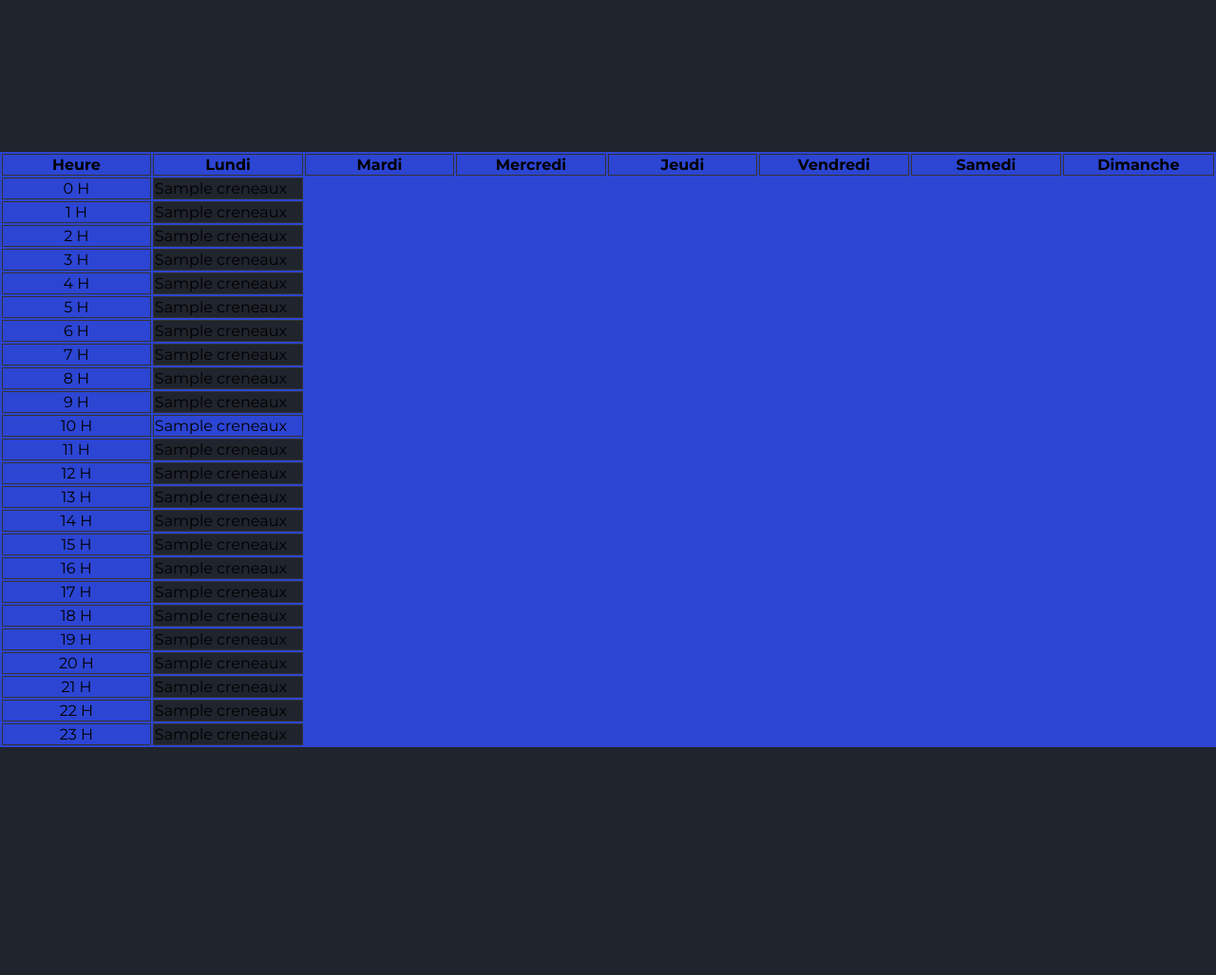
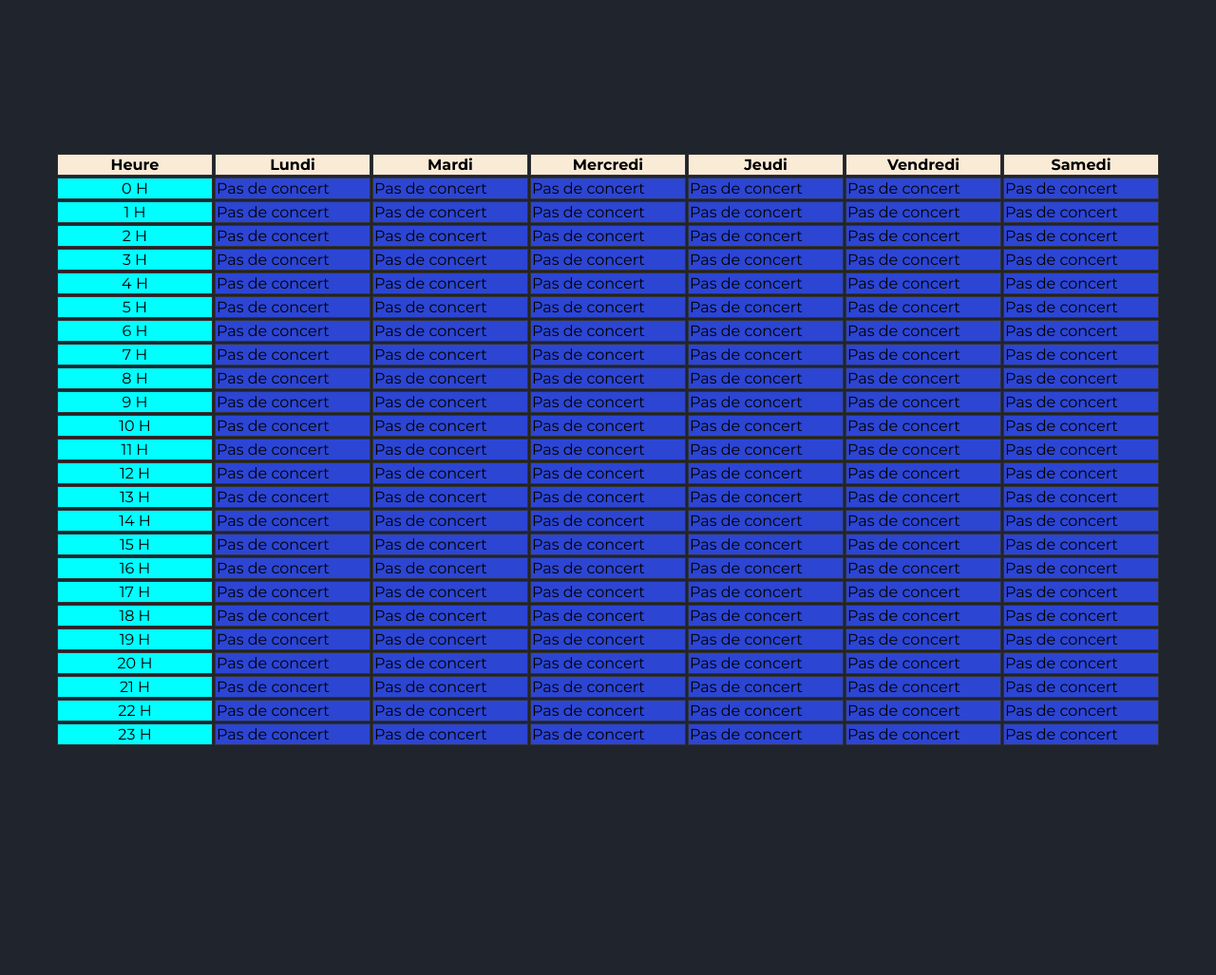
Before and after one commit to DorianLudm/Fest-IUT-O, a Flask app: template festIUTO/templates/planning.html in a window 1280 px wide. Shown: the top 1027 px of the page at 95% size. Run offline with Flask 3, Linux system fonts and the light colour scheme; the template is opened without the code that fills it: most values are stand-ins (such as "Sample title", 1, 10 or a date in 2020); parts of the project's set-up code (start-up, migrations or seed data) failed here and were passed over.

Commit message:
modification de l'affichage du planning

```diff
--- a/festIUTO/static/css/planning.css
+++ b/festIUTO/static/css/planning.css
@@ -15,7 +15,7 @@
     flex-wrap: wrap;
     justify-content: center;
     margin-top: 10em;
-    background-color: #2c45d3;
+    background-color: #1f242d;
 }
 
 th, td {
@@ -25,12 +25,19 @@
 .heure {
     height: 1vh;
     text-align: center;
+    background-color: aqua;
+}
+
+.jour {
+    background-color: antiquewhite;
 }
 
 .vide {
-    background-color: #1f242d;
+    background-color: #2c45d3;
 }
-
+.plein {
+    background-color: aquamarine;
+}
 #element-a-cacher7 a {
     color: #2c45d3;
 }
--- a/festIUTO/templates/planning.html
+++ b/festIUTO/templates/planning.html
@@ -14,25 +14,29 @@
         <table>
             <thead>
                 <tr>
-                    <th>Heure</th>
-                    <th>Lundi</th>
-                    <th>Mardi</th>
-                    <th>Mercredi</th>
-                    <th>Jeudi</th>
-                    <th>Vendredi</th>
-                    <th>Samedi</th>
-                    <th>Dimanche</th>
+                    <th class="jour">Heure</th>
+                    <th class="jour">Lundi</th>
+                    <th class="jour">Mardi</th>
+                    <th class="jour">Mercredi</th>
+                    <th class="jour">Jeudi</th>
+                    <th class="jour">Vendredi</th>
+                    <th class="jour">Samedi</th>
                 </tr>
             </thead>
             <tbody>
                 {% for heure in range(24) %}
                     <tr>
                         <td class="heure">{{heure}} H</td>
-                        {% for c in creneaux  %}
-                            {% if heure == c[4].strftime("%H")|int %}
-                                <td rowspan="1">{{c[6]}}</td>
-                            {% else %}
-                                <td class="vide">{{c[5]}}</td>
+                        {% for j in range(6) %}
+                        {% set concert = false %}
+                            {% for c in creneaux  %}
+                                {% if heure == c[4].strftime("%H")|int and c[4].weekday() == j %}
+                                    <td class="plein">{{c[6]}}</td>
+                                    {% set concert = true %}
+                                {% endif %}
+                            {% endfor %}
+                            {% if not concert %}
+                                <td class="vide">Pas de concert</td>
                             {% endif %}
                         {% endfor %}
                     </tr>
```
